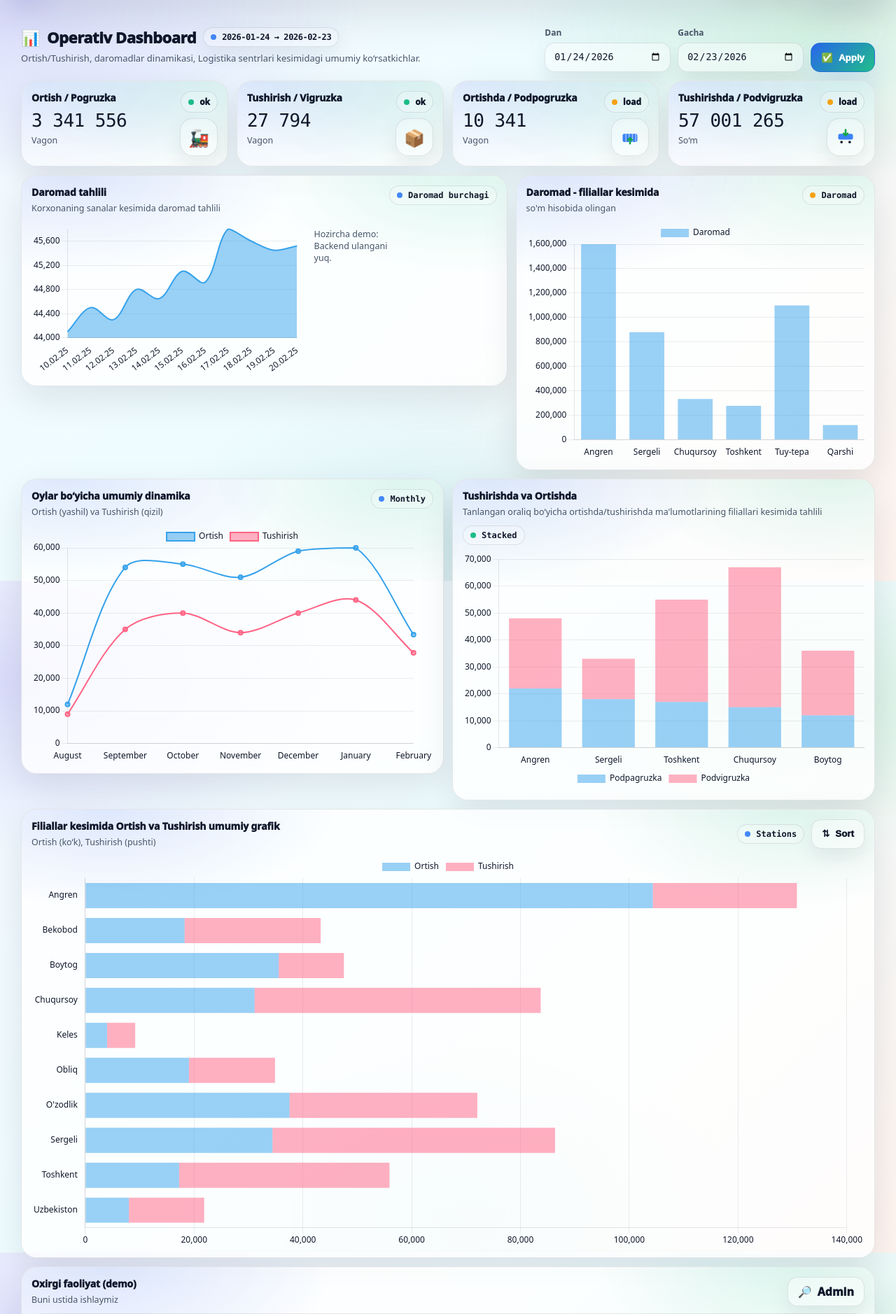
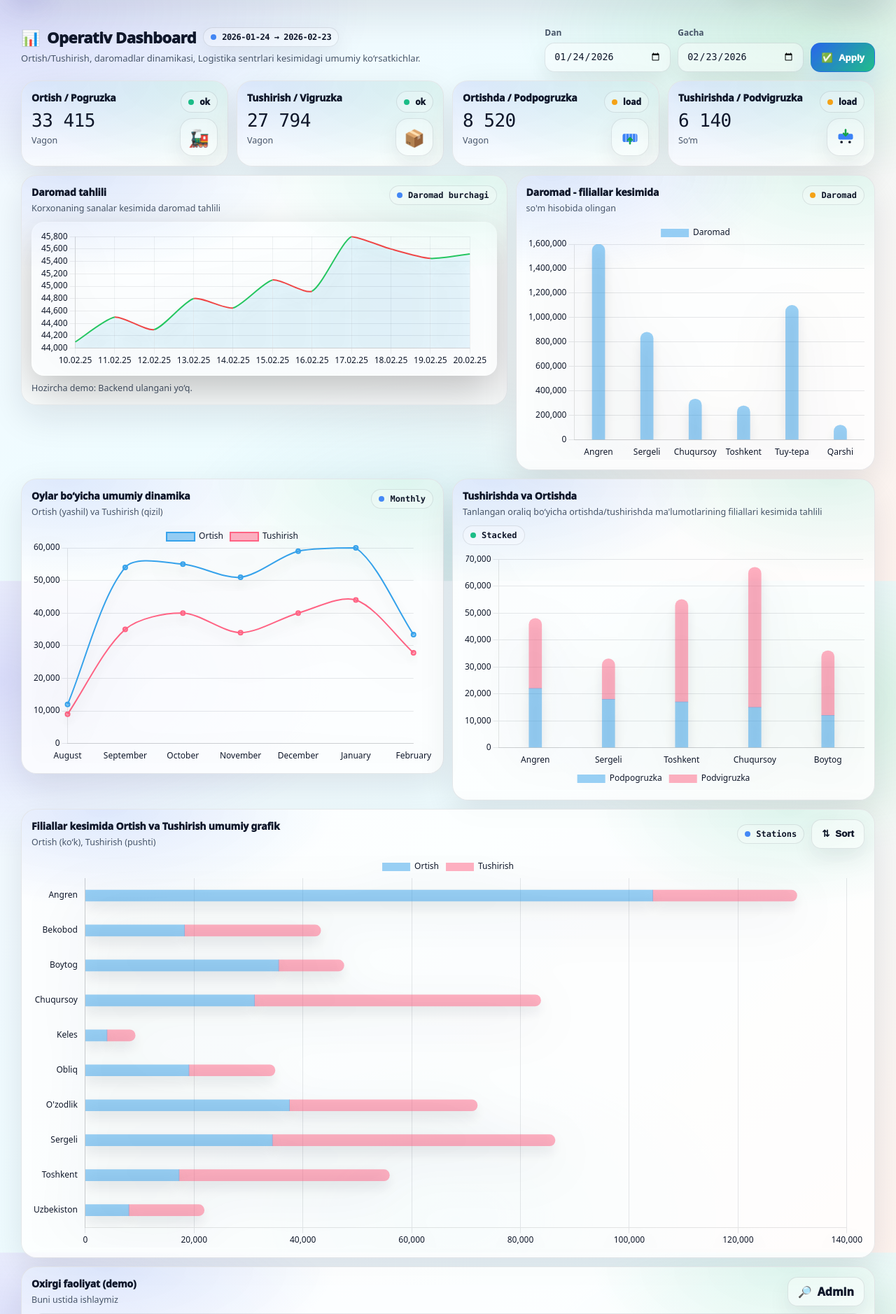
Before and after one commit to necrolimmin/necro, a Django app: page /admin-panel/settings/ in a window 1280 px wide. Shown: the part 69-1947 px from the top of the page at 70% size. Run offline with Django 5.2, Linux system fonts and the light colour scheme; the visitor is signed in with stand-in values (Sample User, id 1).

Commit message:
Dashboardfull

```diff
--- a/templates/admin_settings.html
+++ b/templates/admin_settings.html
@@ -408,6 +408,35 @@
     font-size: 12.5px;
     line-height: 1.35;
   }
+
+  .income-wrap.onecol{
+  display:block;
+}
+.income-wrap.onecol .chart{
+  width:100%;
+}
+
+.chart{
+  border-radius: 18px;
+  overflow:hidden;
+}
+.chart canvas{
+  filter: drop-shadow(0 18px 35px rgba(15,23,42,.18));
+}
+html[data-theme="dark"] .chart canvas{
+  filter: drop-shadow(0 22px 45px rgba(0,0,0,.55));
+}
+
+/* trading panel (dark) */
+.chart-trade{
+  border-radius: 18px;
+  border: 1px solid rgba(255,255,255,.10);
+  /* background: linear-gradient(180deg, rgba(2,6,23,.96), rgba(15,23,42,.92)); */
+  box-shadow:
+    inset 0 0 0 1px rgba(255,255,255,.06),
+    0 22px 60px rgba(0,0,0,.25);
+  padding: 10px;
+}
 </style>
 
 <div class="dbx">
@@ -556,22 +585,13 @@
         <div class="chip"><span class="dot info"></span><span class="mono">Daromad burchagi</span></div>
       </div>
 
-      <div class="income-wrap">
-        <div class="chart sm">
+      <div class="income-wrap onecol">
+  <div class="chart sm chart-trade">
     <canvas id="chIncomeMini"></canvas>
   </div>
 
-        <!-- Lazizbek!! backenddan keyin POST/API ulaysiz -->
-        <div>
-          <div class="form-grid">
-
-
   <div class="note">
-            Hozircha demo: Backend ulangani yuq.
-
-          </div>
-          </div>
-
+    Hozircha demo: Backend ulangani yo‘q.
   </div>
 </div>
     </div>
@@ -692,24 +712,27 @@
 
 <script>
 (function(){
-  // ------------------------------------------------------------
-  // 1) Read server-provided JSON (optional). If empty => DEMO
-  // ------------------------------------------------------------
+  // ============================================================
+  // 0) Read server-provided JSON
+  // ============================================================
   const raw = document.getElementById("dash-json");
   let DASH = {};
-  try { DASH = JSON.parse(raw.textContent || "{}"); } catch(e){ DASH = {}; }
+  try { DASH = JSON.parse(raw?.textContent || "{}"); } catch(e){ DASH = {}; }
 
-  // Demo fallback
+  // ============================================================
+  // 1) DEMO fallback (works even if backend missing)
+  // ============================================================
   const DEMO = {
     range: { from: null, to: null },
 
     kpi: {
-      ortish_vagon: 3341556,
+      ortish_vagon: 33415,
       tushirish_vagon: 27794,
-      podpogruzka_vagon: 10341,
-      podvigruzka_vagon: 57001265
+      podpogruzka_vagon: 8520,
+      podvigruzka_vagon: 6140
     },
 
+    // trader-like daily line
     incomeMini: {
       labels: ["10.02.25","11.02.25","12.02.25","13.02.25","14.02.25","15.02.25","16.02.25","17.02.25","18.02.25","19.02.25","20.02.25"],
       values: [44100,44500,44300,44800,44650,45100,44920,45800,45600,45448,45520]
@@ -728,14 +751,14 @@
     },
 
     structure: {
-      labels: ["Angren","Sergeli","Chuqursoy","Toshkent","Tuy-tepa", "Qarshi"],
+      labels: ["Angren","Sergeli","Chuqursoy","Toshkent","Tuy-tepa","Qarshi"],
       values: [1600000, 880000, 334150, 277940, 1100000, 120980]
     },
 
     stations: {
       labels: ["Angren","Bekobod","Boytog","Chuqursoy","Keles","Obliq","O'zodlik","Sergeli","Toshkent","Uzbekiston"],
       ortish: [104333, 18254, 35551, 31123,  4001, 19059, 37546, 34406, 17249,  8017],
-      tushirish:[26481, 25021,  11992, 52600,  5175, 15824, 34526, 51953, 38671, 13841]
+      tushirish:[26481, 25021, 11992, 52600,  5175, 15824, 34526, 51953, 38671, 13841]
     },
 
     recent: [
@@ -743,170 +766,284 @@
       {date:"2026-02-20", station:"Angren", type:"Ortish", amount: 2200, status:"OK"},
       {date:"2026-02-19", station:"Sergeli", type:"Tushirish", amount: 1900, status:"Warning"},
       {date:"2026-02-19", station:"Chuqursoy", type:"Income", amount: 98000000, status:"OK"},
-      {date:"2026-02-18", station:"Bekobod", type:"Income", amount: 64000000, status:"Attention"},
+      {date:"2026-02-18", station:"Bekobod", type:"Income", amount: 64000000, status:"Attention"}
     ]
   };
 
-  // Merge (server overrides demo)
-  const D = Object.keys(DASH).length ? DASH : DEMO;
+  // ============================================================
+  // 2) Deep merge: DEMO is base, server overrides
+  // ============================================================
+  function deepMerge(base, extra){
+    if(!extra || typeof extra !== "object") return base;
+    const out = Array.isArray(base) ? [...base] : {...base};
+    for(const k of Object.keys(extra)){
+      const bv = base?.[k];
+      const ev = extra[k];
+      if(ev && typeof ev === "object" && !Array.isArray(ev)){
+        out[k] = deepMerge(bv || {}, ev);
+      } else {
+        out[k] = ev;
+      }
+    }
+    return out;
+  }
+  const D = deepMerge(DEMO, DASH);
 
-  // ------------------------------------------------------------
-  // 2) Date range controls (front only; backend later)
-  // ------------------------------------------------------------
+  // ============================================================
+  // 3) Helpers
+  // ============================================================
+  const spaced = (n)=> (n ?? 0).toString().replace(/\B(?=(\d{3})+(?!\d))/g, " ");
+  const money = (n)=> (n ?? 0).toString().replace(/\B(?=(\d{3})+(?!\d))/g, " ");
+
+  const isDark = ()=> document.documentElement.getAttribute("data-theme")==="dark";
+
+  function gridColor(){
+    return isDark() ? "rgba(255,255,255,.10)" : "rgba(15,23,42,.10)";
+  }
+
+  // ============================================================
+  // 4) Date range UI
+  // ============================================================
   const $from = document.getElementById("dateFrom");
   const $to = document.getElementById("dateTo");
   const $badge = document.getElementById("rangeBadge");
+  const iso = (x)=> x.toISOString().slice(0,10);
 
   function fmtRange(a,b){
-    if(!a && !b) return "All time (demo)";
+    if(!a && !b) return "All time";
     if(a && !b) return a + " → …";
     if(!a && b) return "… → " + b;
     return a + " → " + b;
   }
 
-  // Default dates (last 30 days)
+  if($from && $to && $badge){
     const today = new Date();
     const dTo = new Date(today);
     const dFrom = new Date(today); dFrom.setDate(dFrom.getDate() - 30);
-  const iso = (x)=> x.toISOString().slice(0,10);
 
     $from.value = D.range?.from || iso(dFrom);
     $to.value = D.range?.to || iso(dTo);
     $badge.textContent = fmtRange($from.value, $to.value);
 
-  document.getElementById("btnApply").addEventListener("click", ()=>{
+    const btnApply = document.getElementById("btnApply");
+    btnApply?.addEventListener("click", ()=>{
       $badge.textContent = fmtRange($from.value, $to.value);
-    // Backend ulaganda shu joy: fetch('/api/dashboard?from=...&to=...') kabi bo'ladi.
+      // Backend ulaganda: fetch('/api/dashboard?from='+$from.value+'&to='+$to.value)
     });
-
-  // ------------------------------------------------------------
-  // 3) KPI fill
-  // ------------------------------------------------------------
-  const spaced = (n)=> (n||0).toString().replace(/\B(?=(\d{3})+(?!\d))/g, " ");
-  document.getElementById("kpiOrtish").textContent = spaced(D.kpi.ortish_vagon);
-  document.getElementById("kpiTushirish").textContent = spaced(D.kpi.tushirish_vagon);
-  document.getElementById("kpiPodpogruzka").textContent = spaced(D.kpi.podpogruzka_vagon);
-  document.getElementById("kpiPodvigruzka").textContent = spaced(D.kpi.podvigruzka_vagon);
-
-
-  // ------------------------------------------------------------
-  // 4) Charts helpers
-  // ------------------------------------------------------------
-  function chartDefaults(){
-    Chart.defaults.font.family = 'ui-sans-serif, system-ui, -apple-system, Segoe UI, Roboto, Arial';
-    Chart.defaults.color = getComputedStyle(document.documentElement).getPropertyValue('--text').trim() || '#111827';
   }
 
-  function gridColor(){
-    // subtle grid based on theme
-    return document.documentElement.getAttribute("data-theme")==="dark"
-      ? "rgba(255,255,255,.08)"
-      : "rgba(15,23,42,.08)";
+  // ============================================================
+  // 5) KPI fill (4 vagon)
+  // ============================================================
+  const kpi = D.kpi || {};
+  const elOrt = document.getElementById("kpiOrtish");
+  const elTush = document.getElementById("kpiTushirish");
+  const elPodOrt = document.getElementById("kpiPodpogruzka");
+  const elPodTush = document.getElementById("kpiPodvigruzka");
+
+  if(elOrt) elOrt.textContent = spaced(kpi.ortish_vagon);
+  if(elTush) elTush.textContent = spaced(kpi.tushirish_vagon);
+  if(elPodOrt) elPodOrt.textContent = spaced(kpi.podpogruzka_vagon);
+  if(elPodTush) elPodTush.textContent = spaced(kpi.podvigruzka_vagon);
+
+  // ============================================================
+  // 6) Chart.js defaults + 3D shadow plugin
+  // ============================================================
+  if(typeof Chart === "undefined"){
+    console.error("Chart.js not loaded");
+    return;
   }
 
-  chartDefaults();
+  Chart.defaults.font.family =
+    'ui-sans-serif, system-ui, -apple-system, Segoe UI, Roboto, Arial';
+  Chart.defaults.color =
+    getComputedStyle(document.documentElement).getPropertyValue('--text').trim() || '#111827';
 
-  // ------------------------------------------------------------
-  // (A) Mini income chart (trading-like line)
-  // ------------------------------------------------------------
-  const chIncomeMini = new Chart(document.getElementById("chIncomeMini"), {
+  const shadowPlugin = {
+    id: "shadowPlugin",
+    beforeDatasetsDraw(chart, args, opts) {
+      const { ctx } = chart;
+      ctx.save();
+      ctx.shadowColor = opts?.shadowColor || (isDark() ? "rgba(0,0,0,.60)" : "rgba(15,23,42,.18)");
+      ctx.shadowBlur  = opts?.shadowBlur ?? 18;
+      ctx.shadowOffsetX = opts?.shadowOffsetX ?? 0;
+      ctx.shadowOffsetY = opts?.shadowOffsetY ?? 10;
+    },
+    afterDatasetsDraw(chart) {
+      chart.ctx.restore();
+    }
+  };
+  Chart.register(shadowPlugin);
+
+  function safeChart(make){
+    try { return make(); }
+    catch(e){ console.error("Chart error:", e); return null; }
+  }
+
+  // ============================================================
+  // 7) (A) Trader income chart: green up / red down segments
+  // ============================================================
+  const upColor = "rgba(34,197,94,0.98)";
+  const downColor = "rgba(239,68,68,0.98)";
+
+  const chIncomeMini = safeChart(()=> new Chart(document.getElementById("chIncomeMini"), {
     type: "line",
     data: {
       labels: D.incomeMini.labels,
       datasets: [{
-        label: "Income index (demo)",
+        label: "Daromad",
         data: D.incomeMini.values,
-        tension: 0.35,
+        tension: 0.22,
+        pointRadius: 0,
+        borderWidth: 2,
+        segment: {
+          borderColor: (ctx) => {
+            const y0 = ctx.p0.parsed.y;
+            const y1 = ctx.p1.parsed.y;
+            return (y1 >= y0) ? upColor : downColor;
+          },
+        },
         fill: true,
-        pointRadius: 0,
-        borderWidth: 2
+        backgroundColor: "rgba(56,189,248,0.10)"
       }]
     },
     options: {
       responsive: true,
       maintainAspectRatio: false,
       plugins: {
+        shadowPlugin: { shadowBlur: 22, shadowOffsetY: 10 },
         legend: { display: false },
         tooltip: { mode: "index", intersect: false }
       },
       scales: {
-        x: { grid: { display:false } },
-        y: { grid: { color: gridColor() }, ticks: { precision: 0 } }
+        x: {
+          grid: { color: isDark() ? "rgba(255,255,255,.06)" : "rgba(15,23,42,.06)" }
+        },
+        y: {
+          grid: { color: isDark() ? "rgba(255,255,255,.08)" : "rgba(15,23,42,.08)" },
+          ticks: { precision: 0 }
         }
       }
-  });
+    }
+  }));
 
-  // ------------------------------------------------------------
-  // (B) Day/Night stacked bar (Top-5)
-  // ------------------------------------------------------------
-  const chDayNight = new Chart(document.getElementById("chDayNight"), {
+  // ============================================================
+  // 8) (B) Day/Night stacked bar (modern rounded)
+  // ============================================================
+  const chDayNight = safeChart(()=> new Chart(document.getElementById("chDayNight"), {
     type: "bar",
     data: {
       labels: D.dayNightTop.labels,
       datasets: [
-        { label: "Podpagruzka", data: D.dayNightTop.day, stack: "s", borderWidth: 0 },
-        { label: "Podvigruzka", data: D.dayNightTop.night, stack: "s", borderWidth: 0 }
+        {
+          label: "Podpogruzka",
+          data: D.dayNightTop.day,
+          stack: "s",
+          borderWidth: 0,
+          borderRadius: 12,
+          barThickness: 18,
+          maxBarThickness: 22
+        },
+        {
+          label: "Podvigruzka",
+          data: D.dayNightTop.night,
+          stack: "s",
+          borderWidth: 0,
+          borderRadius: 12,
+          barThickness: 18,
+          maxBarThickness: 22
+        }
       ]
     },
     options: {
       responsive:true,
       maintainAspectRatio:false,
-      plugins: { legend: { position: "bottom" } },
+      plugins: {
+        shadowPlugin: { shadowBlur: 18, shadowOffsetY: 9 },
+        legend: { position: "bottom" }
+      },
       scales: {
         x: { stacked:true, grid: { display:false } },
         y: { stacked:true, beginAtZero:true, grid: { color: gridColor() }, ticks: { precision:0 } }
       }
     }
-  });
+  }));
 
-  // ------------------------------------------------------------
-  // (C) Monthly line chart (Ortish/Tushirish)
-  // ------------------------------------------------------------
-  const chMonthly = new Chart(document.getElementById("chMonthly"), {
+  // ============================================================
+  // 9) (C) Monthly line chart (modern + shadow)
+  // ============================================================
+  const chMonthly = safeChart(()=> new Chart(document.getElementById("chMonthly"), {
     type: "line",
     data: {
       labels: D.monthly.labels,
       datasets: [
-        { label: "Ortish", data: D.monthly.ortish, tension: 0.32, borderWidth: 2, pointRadius: 3 },
-        { label: "Tushirish", data: D.monthly.tushirish, tension: 0.32, borderWidth: 2, pointRadius: 3 }
+        {
+          label: "Ortish",
+          data: D.monthly.ortish,
+          tension: 0.30,
+          borderWidth: 2,
+          pointRadius: 3,
+          fill: false
+        },
+        {
+          label: "Tushirish",
+          data: D.monthly.tushirish,
+          tension: 0.30,
+          borderWidth: 2,
+          pointRadius: 3,
+          fill: false
+        }
       ]
     },
     options: {
       responsive:true,
       maintainAspectRatio:false,
-      plugins: { legend: { position: "top" } },
+      plugins: {
+        shadowPlugin: { shadowBlur: 18, shadowOffsetY: 9 },
+        legend: { position: "top" }
+      },
       scales: {
         x: { grid: { display:false } },
         y: { beginAtZero:true, grid: { color: gridColor() }, ticks: { precision:0 } }
       }
     }
-  });
+  }));
 
-  // ------------------------------------------------------------
-  // (D) Structure bar
-  // ------------------------------------------------------------
-  const chStructure = new Chart(document.getElementById("chStructure"), {
+  // ============================================================
+  // 10) (D) Structure bar (modern rounded)
+  // ============================================================
+  const chStructure = safeChart(()=> new Chart(document.getElementById("chStructure"), {
     type: "bar",
     data: {
       labels: D.structure.labels,
-      datasets: [{ label: "Daromad", data: D.structure.values, borderWidth: 0 }]
+      datasets: [{
+        label: "Daromad",
+        data: D.structure.values,
+        borderWidth: 0,
+        borderRadius: 12,
+        barThickness: 18,
+        maxBarThickness: 22
+      }]
     },
     options: {
       responsive:true,
       maintainAspectRatio:false,
-      plugins: { legend: { position: "top" } },
+      plugins: {
+        shadowPlugin: { shadowBlur: 18, shadowOffsetY: 9 },
+        legend: { position: "top" }
+      },
       scales: {
         x: { grid: { display:false } },
         y: { beginAtZero:true, grid: { color: gridColor() }, ticks: { precision:0 } }
       }
     }
-  });
+  }));
 
-  // ------------------------------------------------------------
-  // (E) Stations horizontal stacked
-  // ------------------------------------------------------------
+  // ============================================================
+  // 11) (E) Stations horizontal stacked + sort
+  // ============================================================
   let stationsSorted = false;
-  let chStations;
+  let chStations = null;
 
   function buildStationsData(sorted){
     const labels = [...D.stations.labels];
@@ -927,47 +1064,66 @@
 
   function renderStations(sorted){
     const X = buildStationsData(sorted);
+    if(chStations) chStations.destroy();
 
-    if(chStations) chStations.destroy();
-    chStations = new Chart(document.getElementById("chStations"), {
+    chStations = safeChart(()=> new Chart(document.getElementById("chStations"), {
       type: "bar",
       data: {
         labels: X.labels,
         datasets: [
-          { label: "Ortish", data: X.ortish, stack:"s", borderWidth:0 },
-          { label: "Tushirish", data: X.tushirish, stack:"s", borderWidth:0 }
+          {
+            label: "Ortish",
+            data: X.ortish,
+            stack:"s",
+            borderWidth:0,
+            borderRadius: 12,
+            barThickness: 16,
+            maxBarThickness: 20
+          },
+          {
+            label: "Tushirish",
+            data: X.tushirish,
+            stack:"s",
+            borderWidth:0,
+            borderRadius: 12,
+            barThickness: 16,
+            maxBarThickness: 20
+          }
         ]
       },
       options: {
         indexAxis: "y",
         responsive:true,
         maintainAspectRatio:false,
-        plugins: { legend: { position: "top" } },
+        plugins: {
+          shadowPlugin: { shadowBlur: 18, shadowOffsetY: 9 },
+          legend: { position: "top" }
+        },
         scales: {
           x: { stacked:true, grid: { color: gridColor() }, ticks: { precision:0 } },
           y: { stacked:true, grid: { display:false } }
         }
       }
-    });
+    }));
   }
 
   renderStations(false);
 
-  document.getElementById("btnSortStations").addEventListener("click", ()=>{
+  document.getElementById("btnSortStations")?.addEventListener("click", ()=>{
     stationsSorted = !stationsSorted;
     renderStations(stationsSorted);
   });
 
-  // ------------------------------------------------------------
-  // 5) Recent table demo fill
-  // ------------------------------------------------------------
+  // ============================================================
+  // 12) Recent table fill
+  // ============================================================
   const tbody = document.querySelector("#recentTable tbody");
+  if(tbody){
     const badge = (s)=>{
       if(s==="OK") return '<span class="chip"><span class="dot"></span><span>OK</span></span>';
       if(s==="Warning") return '<span class="chip"><span class="dot warn"></span><span>Warning</span></span>';
       return '<span class="chip"><span class="dot bad"></span><span>Attention</span></span>';
-  }
-  const money = (n)=> (n||0).toString().replace(/\B(?=(\d{3})+(?!\d))/g, " ");
+    };
 
     tbody.innerHTML = (D.recent || []).map(r=>`
       <tr>
@@ -978,9 +1134,7 @@
         <td>${badge(r.status)}</td>
       </tr>
     `).join("") || `<tr><td colspan="5" class="mono" style="color:var(--muted)">Ma'lumot yo‘q</td></tr>`;
-
-
-
+  }
 
 })();
 </script>
```
Lines whose indentation alone changed are shown as unchanged.
